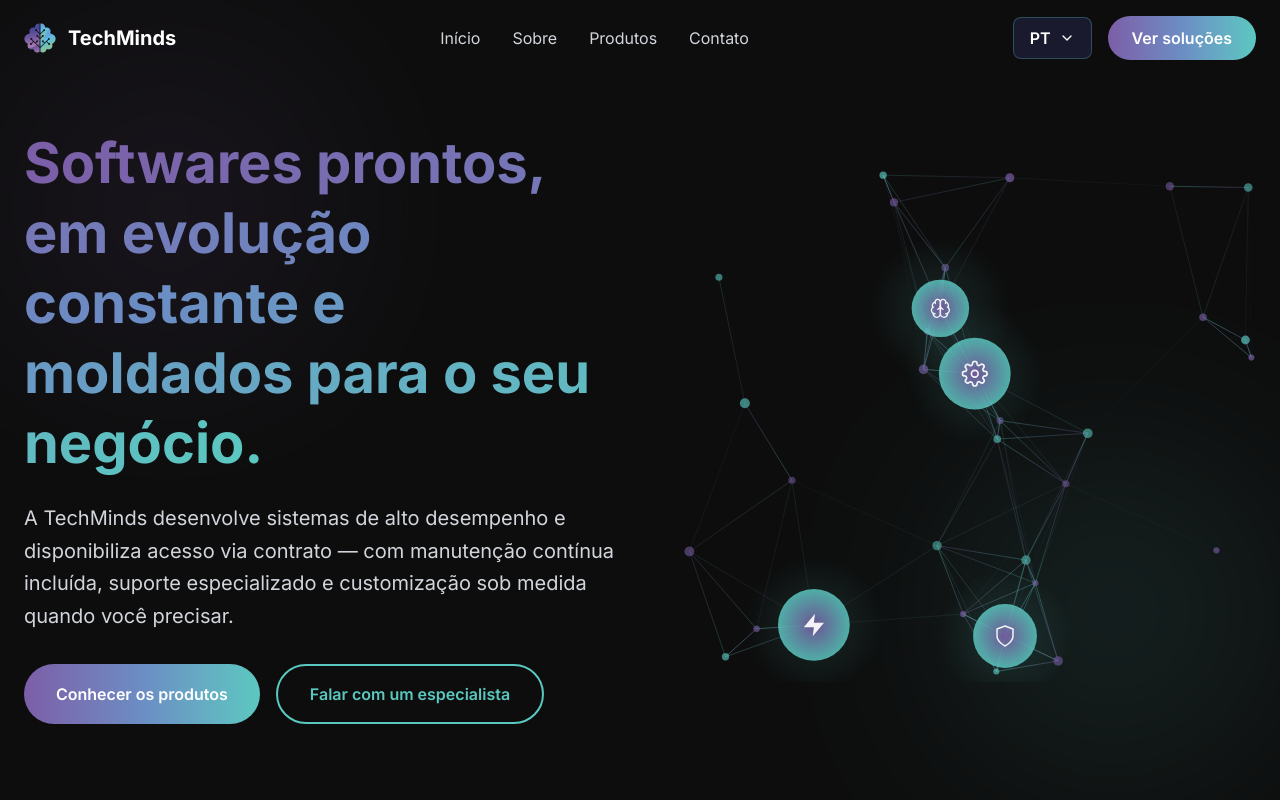
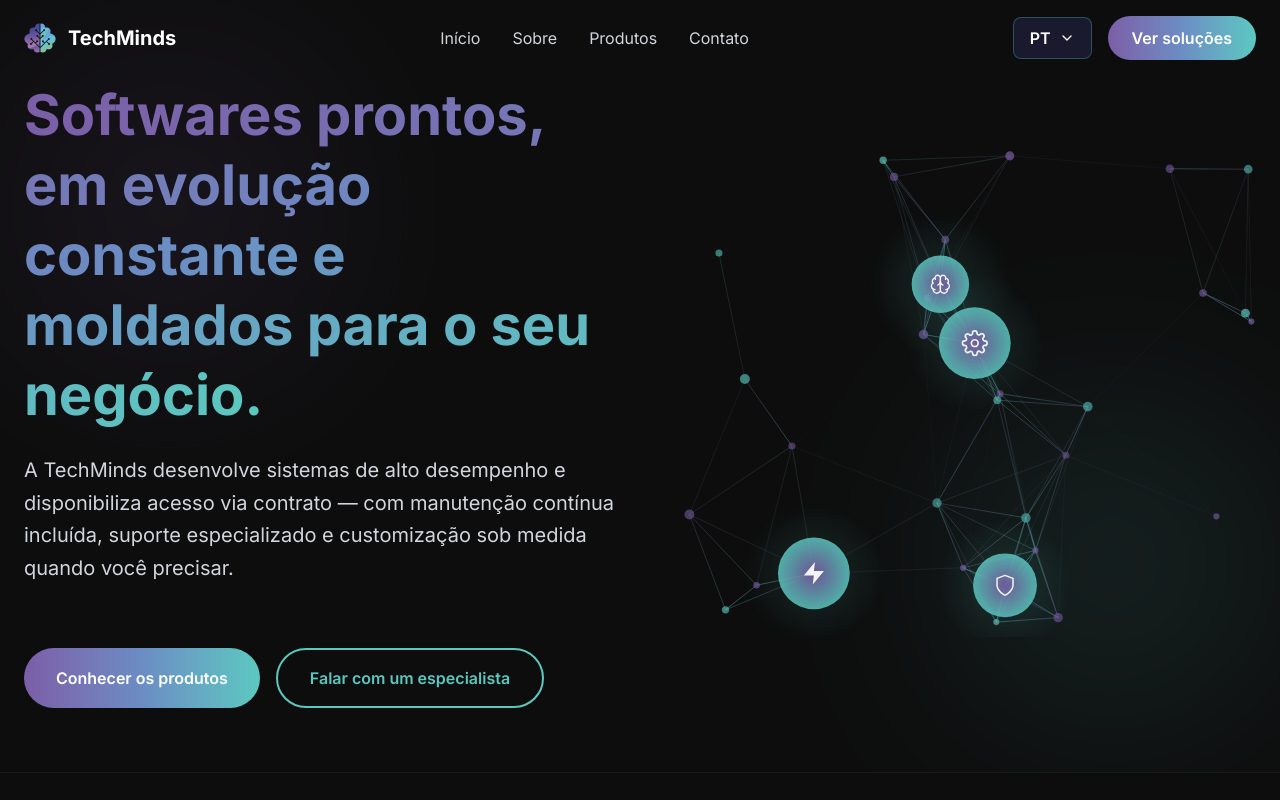
Before and after one commit to TechMinds-Group/Institucional_Landing_Page, a React (Vite) app: page / in a window 1280 px wide. Shown: the top 800 px of the page. Built offline with nearby package versions, Linux system fonts and the light colour scheme.

Commit message:
Update files from Figma Make

```diff
--- a/src/app/components/Hero.tsx
+++ b/src/app/components/Hero.tsx
@@ -6,23 +6,32 @@ export function Hero() {
   const { t } = useI18n();
 
   return (
-    <section className="relative bg-[#0D0D0D] overflow-hidden"
-      style={{ paddingTop: "128px", paddingBottom: "96px", paddingLeft: "24px", paddingRight: "24px" }}
+    <section
+      className="relative bg-[#0D0D0D] overflow-hidden"
+      style={{
+        paddingTop: "80px",
+        paddingBottom: "64px",
+        paddingLeft: "24px",
+        paddingRight: "24px",
+      }}
     >
       {/* Abstract background elements */}
-      <div className="absolute inset-0 opacity-20">
+      <div className="absolute inset-0 opacity-20 pointer-events-none">
         <div className="absolute top-20 left-10 w-64 h-64 bg-[#7B5EA7] blur-[120px] rounded-full" />
         <div className="absolute bottom-20 right-10 w-64 h-64 bg-[#5BC8C0] blur-[120px] rounded-full" />
       </div>
 
       <div className="max-w-7xl mx-auto relative z-10">
-        {/* ── Mobile: single column ─────────────────────────── */}
+        {/* ── Mobile: single column / Desktop: two-column grid ── */}
         <div className="flex flex-col md:grid md:grid-cols-2 gap-12 items-center">
-          {/* Text Content */}
-          <div className="w-full text-center md:text-left">
+
+          {/* Left: Text Content */}
+          <div
+            className="w-full text-center md:text-left flex flex-col justify-center items-center md:items-start"
+          >
             <h1
-              className="font-bold mb-6 leading-tight"
-              style={{ fontSize: "clamp(32px, 6vw, 56px)" }}
+              className="hero-headline font-bold mb-6 leading-tight"
+              style={{ fontSize: "clamp(32px, 5vw, 56px)" }}
             >
               <span className="bg-gradient-to-r from-[#7B5EA7] via-[#6B8DC4] to-[#5BC8C0] bg-clip-text text-transparent">
                 {t.hero.headline}
@@ -30,14 +39,17 @@ export function Hero() {
             </h1>
 
             <p
-              className="text-gray-300 mb-8 leading-relaxed"
-              style={{ fontSize: "clamp(15px, 2vw, 20px)" }}
+              className="hero-subheadline text-gray-300 mb-8 leading-relaxed"
+              style={{ fontSize: "clamp(15px, 1.8vw, 20px)" }}
             >
               {t.hero.subheadline}
             </p>
 
-            {/* CTA Buttons — stacked full-width on mobile, inline on md+ */}
-            <div className="flex flex-col sm:flex-row gap-3 sm:gap-4 w-full sm:w-auto">
+            {/* CTA Buttons */}
+            <div
+              className="flex flex-col sm:flex-row gap-3 sm:gap-4 w-full sm:w-auto"
+              style={{ marginTop: "32px", flexShrink: 0 }}
+            >
               <button
                 onClick={() => smoothScrollTo("section-produtos")}
                 className="w-full sm:w-auto px-8 py-4 rounded-full bg-gradient-to-r from-[#7B5EA7] via-[#6B8DC4] to-[#5BC8C0] text-white font-semibold hover:shadow-xl hover:shadow-[#7B5EA7]/40 transition-all duration-300 hover:scale-105 cursor-pointer focus:outline-none focus:ring-2 focus:ring-[#5BC8C0]"
@@ -53,15 +65,31 @@ export function Hero() {
             </div>
           </div>
 
-          {/* Constellation Canvas — hidden on mobile, 40% on tablet, 50% on desktop */}
+          {/* Right: Constellation Canvas — hidden on mobile */}
           <div
-            className="hidden md:block relative"
-            style={{ height: "clamp(320px, 40vw, 520px)" }}
+            className="hidden md:block relative overflow-hidden"
+            style={{ height: "clamp(300px, 38vw, 500px)" }}
           >
             <ConstellationCanvas />
           </div>
         </div>
       </div>
+
+      {/* Viewport-height safety: shorter desktop/laptop screens */}
+      <style>{`
+        @media (max-height: 700px) and (min-width: 768px) {
+          .hero-section {
+            padding-top: 60px !important;
+            padding-bottom: 40px !important;
+          }
+          .hero-headline {
+            font-size: clamp(28px, 4vw, 48px) !important;
+          }
+          .hero-subheadline {
+            font-size: 14px !important;
+          }
+        }
+      `}</style>
     </section>
   );
 }
```
